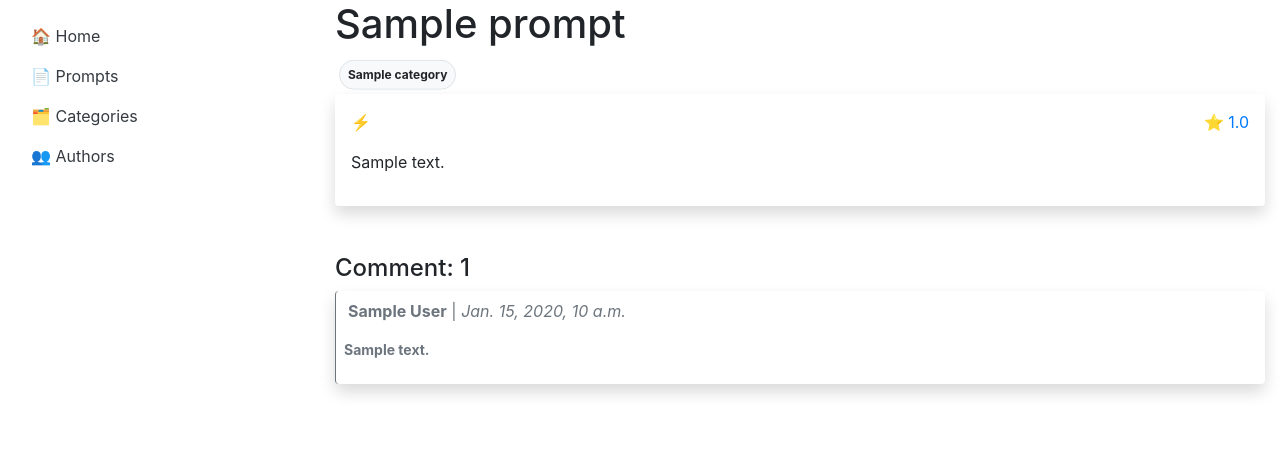
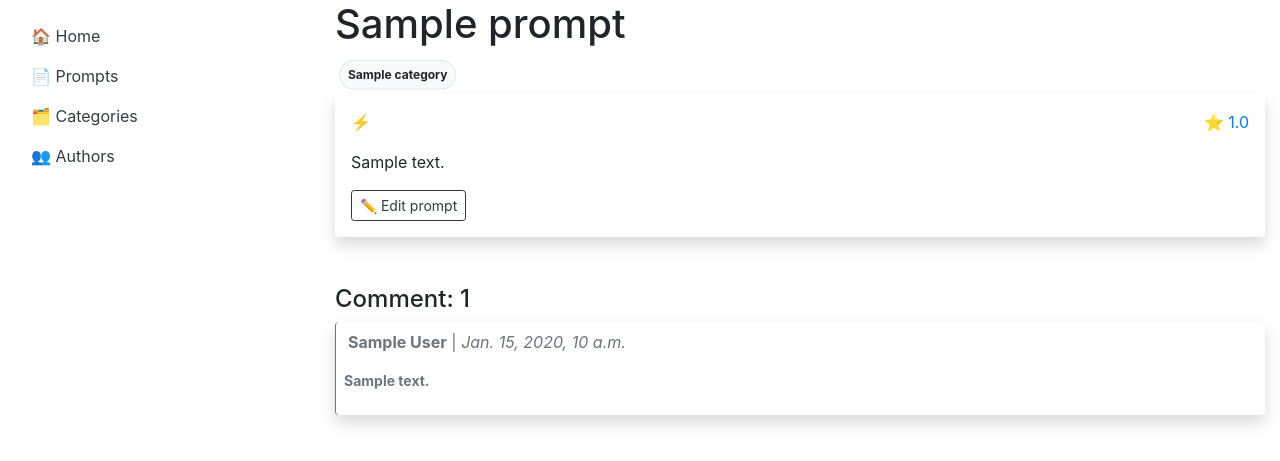
Before and after one commit to AntoniTS999/PromptHub, a Django app: page /prompts/1/ in a window 1280 px wide. Shown: the top 461 px of the page. Run offline with Django 5.2, Linux system fonts and the light colour scheme; a user stored in the database is signed in; tables that the repository leaves empty hold one stand-in row (values such as "Sample post").

Commit message:
Added PromptUpdateView

```diff
--- a/prompts/urls.py
+++ b/prompts/urls.py
@@ -3,6 +3,7 @@ from prompts.views import (index,
                            PromptListView,
                            PromptDetailView,
                            PromptCreateView,
+                           PromptUpdateView,
                            AuthorListView,
                            AuthorDetailView,
                            AuthorCreateView,
@@ -22,6 +23,7 @@ urlpatterns = [
     path("prompts/", PromptListView.as_view(), name="prompt-list"),
     path("prompts/<int:pk>/", PromptDetailView.as_view(), name="prompt-detail"),
     path("prompts/create/", PromptCreateView.as_view(), name="prompt-create"),
+    path("prompts/<int:pk>/update/", PromptUpdateView.as_view(), name="prompt-update"),
 
     path("authors/", AuthorListView.as_view(), name="author-list"),
     path("authors/<int:pk>", AuthorDetailView.as_view(), name="author-detail"),
--- a/prompts/views.py
+++ b/prompts/views.py
@@ -63,6 +63,9 @@ class PromptCreateView(LoginRequiredMixin,generic.CreateView):
     form_class = PromptCreateForm
     template_name = "prompts/prompt_form.html"
 
+class PromptUpdateView(LoginRequiredMixin,generic.UpdateView):
+    model = Prompt
+    form_class = PromptCreateForm
 
 
 class AuthorListView(LoginRequiredMixin,generic.ListView):
--- a/templates/prompts/author_detail.html
+++ b/templates/prompts/author_detail.html
@@ -16,6 +16,7 @@
   {% for prompt in author.prompts.all %}
     <p class="border-left border-dark pl-2 mb-1"><a class="small text-dark" href="{% url 'prompts:prompt-detail' pk=prompt.id %}">{{ prompt.title }}</a></p>
   {% endfor %}
+  <a href="{% url 'prompts:prompt-create' %}" class="btn btn-dark btn-sm">+ Add new prompt</a>
 
   <a class="btn btn-dark mt-4" href="{% url 'prompts:author-update' pk=author.id %}">Update your personal data</a>
 
--- a/templates/prompts/prompt_detail.html
+++ b/templates/prompts/prompt_detail.html
@@ -18,6 +18,12 @@
       {% endif %}
 <p> ⚡️ {{ prompt.content|linebreaks }}</p>
 
+{% if user.is_authenticated and prompt.author.id == user.id %}
+  <a class="btn btn-outline-dark btn-sm" href="{% url 'prompts:prompt-update' pk=prompt.id %}">
+    ✏️ Edit prompt
+  </a>
+{% endif %}
+
 </div>
 
   <h4>Comment{{ counted|pluralize }}: {{ counted }}</h4>
--- a/templates/prompts/prompt_form.html
+++ b/templates/prompts/prompt_form.html
@@ -2,7 +2,7 @@
 {% load crispy_forms_filters %}
 
 {% block content %}
-  <h1>{{ object|yesno:"Update,Create" }}Prompt</h1>
+  <h1>{{ object|yesno:"Update,Create" }} Prompt</h1>
   <form action="" method="post" novalidate>
   {% csrf_token %}
     {{ form|crispy }}
```
